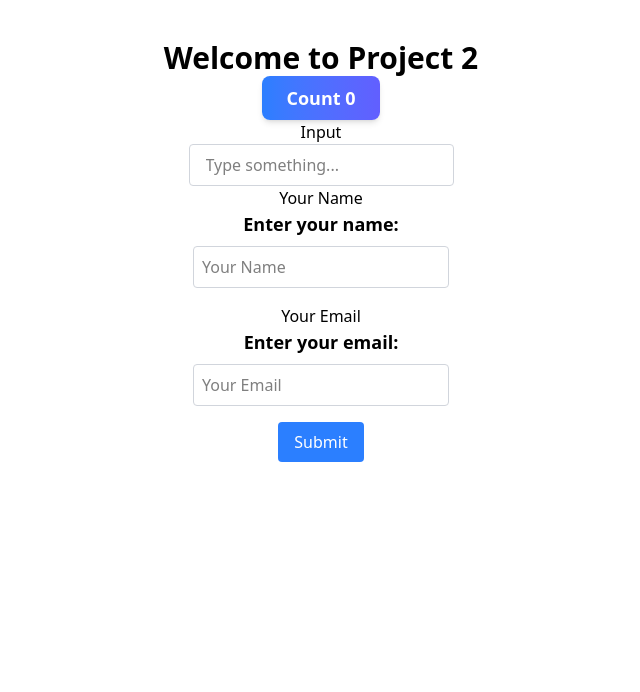
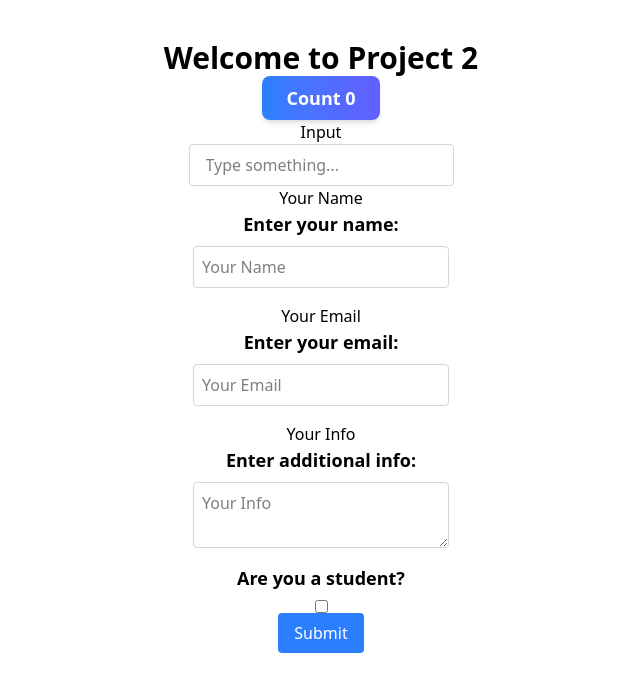
Before and after one commit to mohamedalsamrai/React, a React (Vite) app in the folder project2/: page / in a window 1280 px wide. Shown: the top 692 px of the page, without its empty margins (319-959 px from the left). Built offline with nearby package versions, Linux system fonts and the light colour scheme.

Commit message:
add check box

```diff
--- a/project2/src/Form.tsx
+++ b/project2/src/Form.tsx
@@ -2,7 +2,9 @@ import { useState } from "react";
 function Form() {
     const [formData, setFormData] = useState({
         name: "",
-        email: ""
+        email: "",
+        info: "",
+        isStudent: false,
     });
 
 
@@ -24,6 +26,19 @@ function Form() {
         className="border border-gray-300 p-2 rounded mb-4 w-64"
         placeholder="Your Email"
         />
+      <p>Your Info {formData.info}</p>
+      <label className="mb-2 text-lg font-semibold">Enter additional info:</label>
+      <textarea
+        onChange={(e) => setFormData({ ...formData, info: e.target.value })}
+        className="border border-gray-300 p-2 rounded mb-4 w-64"
+        placeholder="Your Info"
+      />
+      <label className="mb-2 text-lg font-semibold">Are you a student?</label>
+      <input
+        type="checkbox"
+        checked={formData.isStudent}
+        onChange={(e) => setFormData({ ...formData, isStudent: e.target.checked })}
+      />
       <button
         type="submit"
         className="bg-blue-500 text-white px-4 py-2 rounded hover:bg-blue-600"
```
